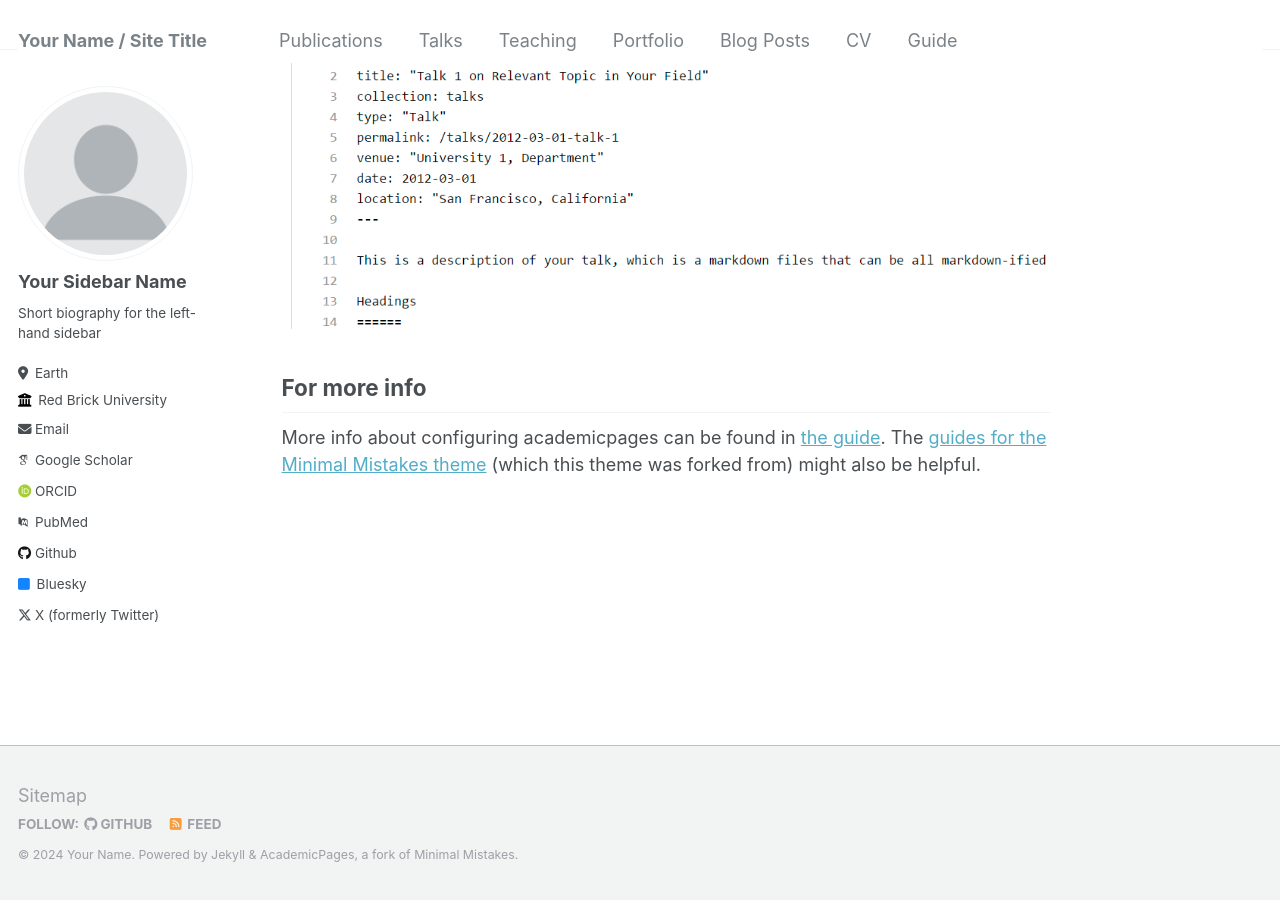
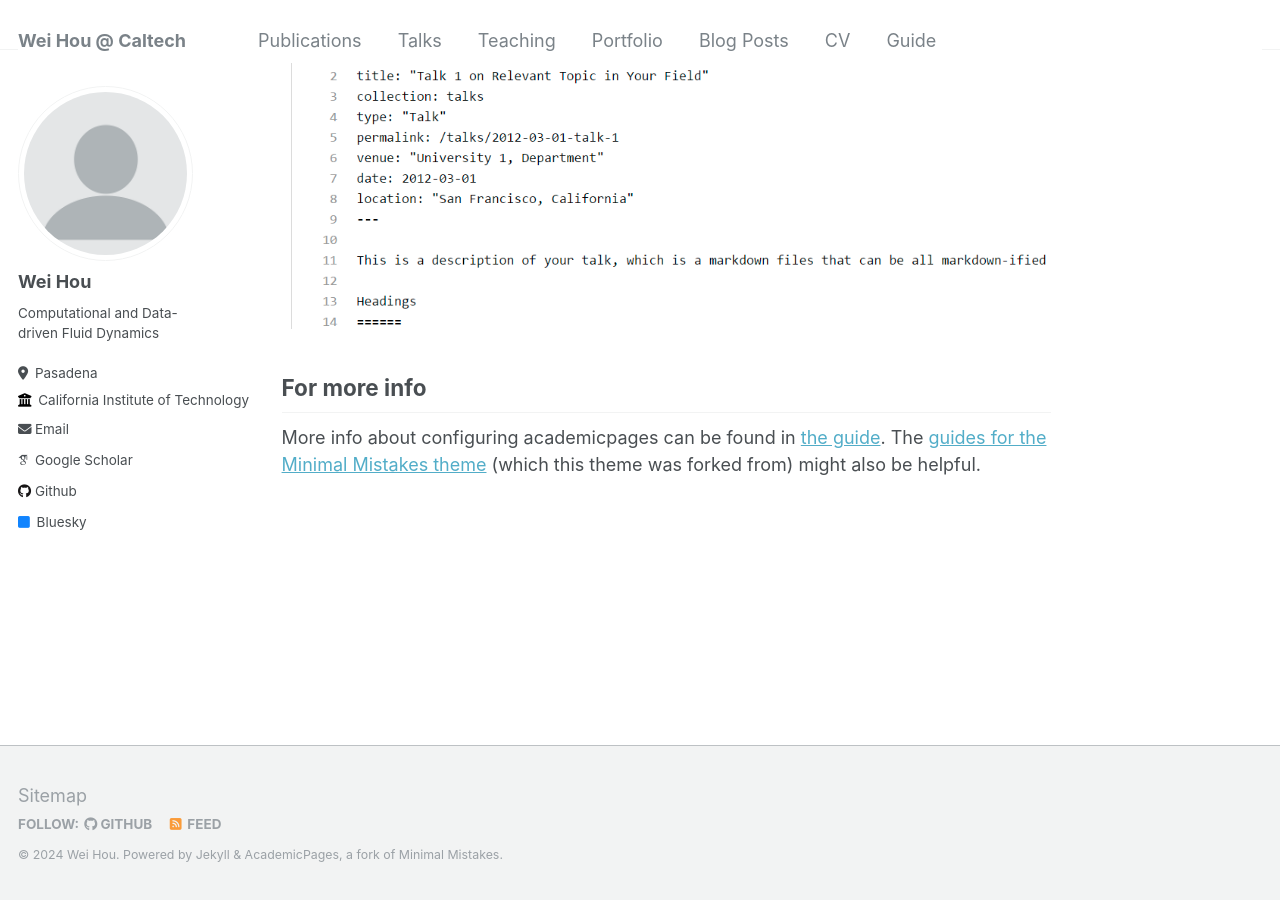
Before and after one commit to WeiHou1996/weihou.github.io, a Jekyll site: the page built from _pages/about.md, in a window 1280 px wide and 900 px high, scrolled down 2640 px. Built offline with Jekyll 4.4.1, drawn with Linux system fonts in a browser that asks for light colours; some web fonts are replaced.

Commit message:
Update _config.yml

```diff
--- a/_config.yml
+++ b/_config.yml
@@ -8,13 +8,13 @@
 
 # Basic Site Settings
 locale                   : "en-US"
-title                    : "Your Name / Site Title"
+title                    : "Wei Hou @ Caltech"
 title_separator          : "-"
-name                     : &name "Your Name"
+name                     : &name "Wei Hou"
 description              : &description "personal description"
-url                      : https://academicpages.github.io # the base hostname & protocol for your site e.g. "https://mmistakes.github.io"
+url                      : https://weihou1996.github.io/ # the base hostname & protocol for your site e.g. "https://mmistakes.github.io"
 baseurl                  : "" # the subpath of your site, e.g. "/blog"
-repository               : "academicpages/academicpages.github.io"
+repository               : "WeiHou1996/weihou1996.github.io"
 
 # Site Author - The following control what appear as part of the author content on the side bar.
 #               If a field is blank the icon and link will not appear, otherwise it will be shown.
@@ -22,27 +22,27 @@ repository               : "academicpages/academicpages.github.io"
 author:
   # Biographic information
   avatar           : "profile.png"
-  name             : "Your Sidebar Name"
-  pronouns         : # example: "she/her"
-  bio              : "Short biography for the left-hand sidebar"
-  location         : "Earth"
-  employer         : "Red Brick University"
+  name             : "Wei Hou"
+  pronouns         : # example: "he/his"
+  bio              : "Computational and Data-driven Fluid Dynamics"
+  location         : "Pasadena"
+  employer         : "California Institute of Technology"
   uri              : # URL
-  email            : "none@example.org"
+  email            : "whou@caltech.edu"
 
   # Academic websites
   arxiv            : # URL - Update with the correct link to your profile
-  googlescholar    : "https://scholar.google.com/citations?user=PS_CX0AAAAAJ"
+  googlescholar    : "https://scholar.google.com/citations?user=z_CwgDkAAAAJ&hl=en&oi=sra"
   impactstory      : # URL
-  orcid            : "http://orcid.org/yourorcidurl"
-  pubmed           : "https://www.ncbi.nlm.nih.gov/pubmed/?term=john+snow"
+  orcid            : # URL
+  pubmed           : # URL
   researchgate     : # URL
 
   # Repositories and software development
   bitbucket        : # Username - Update with your username on the site
   codepen          : # Username
   dribbble         : # Username
-  github           : "academicpages"
+  github           : "WeiHou1996"
   kaggle           : # Username
   stackoverflow    : # User number or user number and name (i.e., use "1" or "1/jeff-atwood")
 
@@ -64,7 +64,7 @@ author:
   steam            : # Username
   telegram         : # URL
   tumblr           : # Username
-  twitter          : "UniofOxford"  # Replace this with your X / Twitter handle
+  twitter          : # Replace this with your X / Twitter handle
   vine             : # Username
   weibo            : # Username
   wikipedia        : # Username
@@ -120,7 +120,7 @@ yandex_site_verification :
 
 # Social Sharing
 twitter:
-  username               : &twitter
+  username               : #
 facebook:
   username               :
   app_id                 :
```
